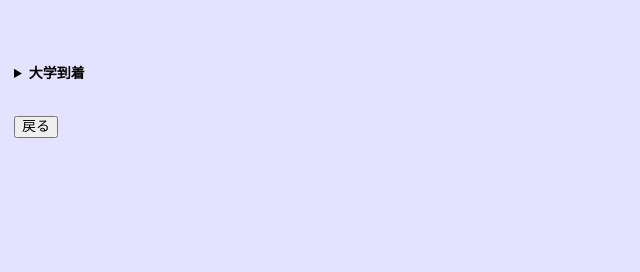
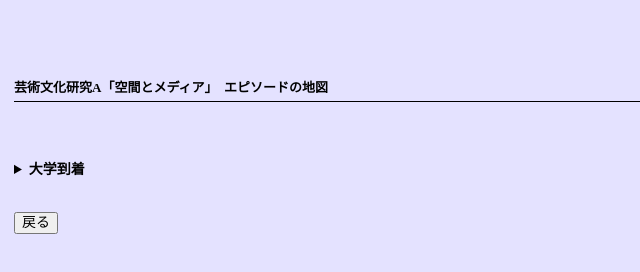
Before and after one commit to Mizoresiu/apm.github.com, a plain HTML site: page 6.html in a window 1280 px wide. Shown: the whole page, without its empty margins (0-640 px from the left). Drawn offline with nearby package versions, Linux system fonts and the light colour scheme.

Commit message:
Update 6.html

```diff
--- a/6.html
+++ b/6.html
@@ -6,6 +6,13 @@
 <link rel="stylesheet" href="css/normalize.css">
 <link rel="stylesheet" href="css/style.css">
 </head>
+	<body>
+	<header>
+				<h1 class="headline">
+				<a>芸術文化研究A「空間とメディア」　エピソードの地図</a>
+				<hr size="1">
+				</h1>
+				</header>
 <details> <summary><strong>大学到着</strong></summary>
 			<img src = "img/6.jpg" alt = "">
 			<p>やっと学校に着いた。<br>
@@ -20,4 +27,4 @@
 <div>
 		<button type="button" onclick="location.href='chizu.html'">戻る</button>
 		</div>
-		</head>
+		</body>
```
